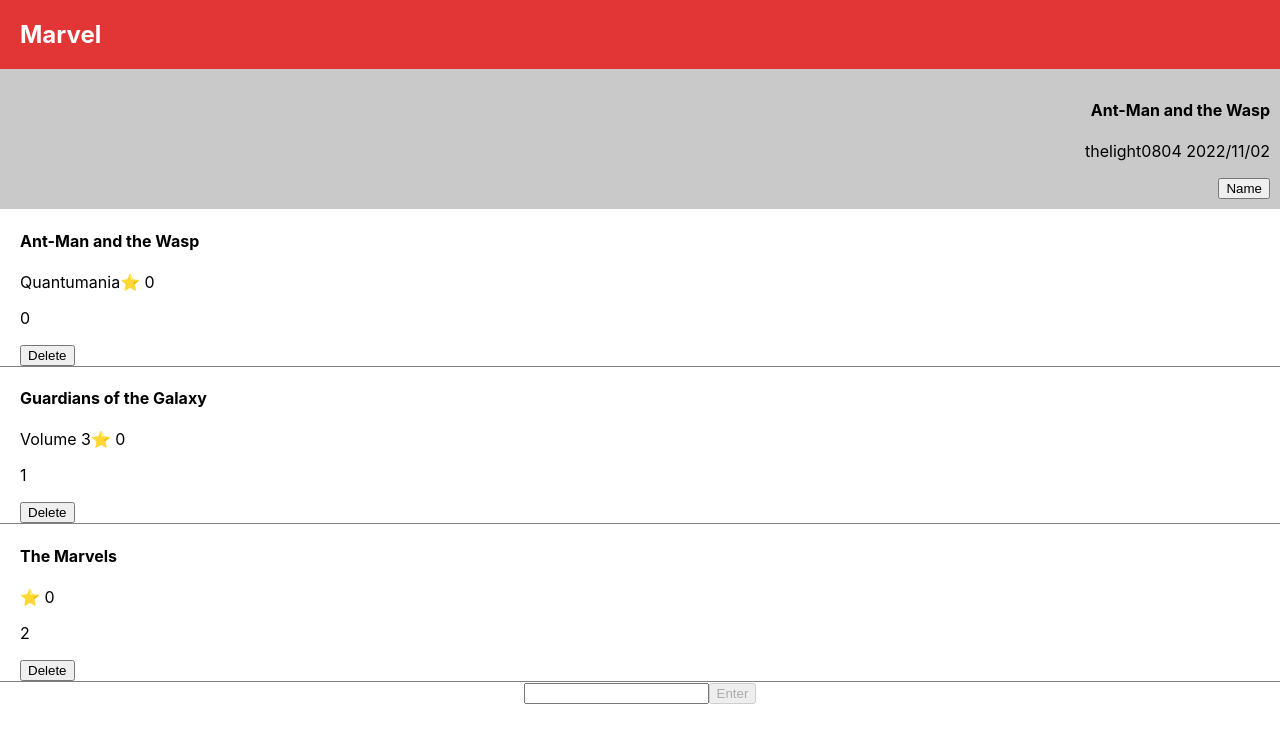
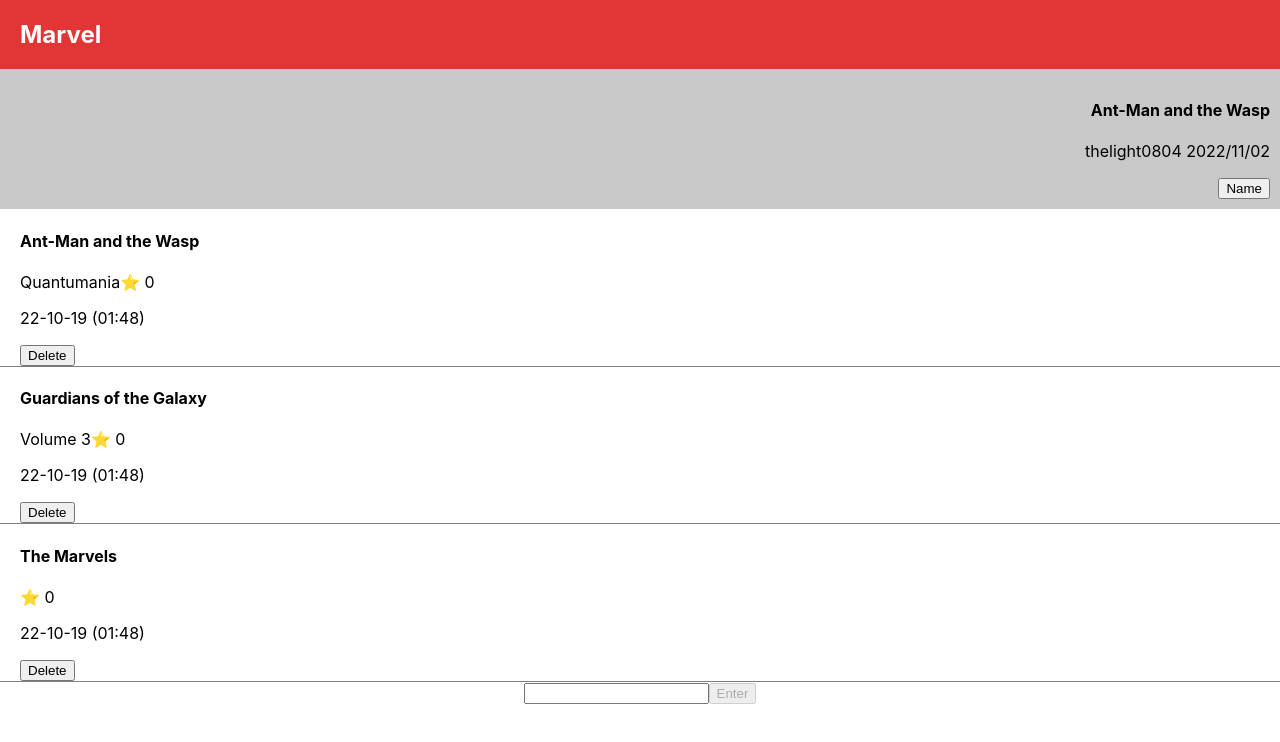
Before and after one commit to thelight0804/React-Study, a React (Create React App) app in the folder React basic/: page / in a window 1280 px wide. Shown: the top 742 px of the page. Built offline with nearby package versions, Linux system fonts and the light colour scheme.

Commit message:
feat: Add time in post to React basic

```diff
--- a/React basic/src/App.js
+++ b/React basic/src/App.js
@@ -4,13 +4,20 @@
 import dayjs from "dayjs";
 
 function App() {
+  let setTime = () => {
+    let dj = dayjs();
+    return dj.format("YY-MM-DD (HH:mm)");
+  };
+
   let [nextMovie, setNextMovie] = useState(['Ant-Man and the Wasp', 'Guardians of the Galaxy', 'The Marvels']);
   let [movieSub, setMovieSub] = useState(['Quantumania', 'Volume 3', ' ']);
   let [movieIndex, setMovieIndex] = useState(0);
   let [star, setStar] = useState([0, 0, 0]);
-  let [date, setDate] = useState(['0', '1', '2']);
+  let [date, setDate] = useState([setTime(), setTime(), setTime()]);
   let [modal, setModal] = useState(false);
   let [exp, setExp] = useState('');
+
+
 
   return (
     <div className="App">
@@ -34,10 +41,7 @@
                 copy[i] += 1;
                 setStar(copy)} }>⭐</span> {star[i]} </p>
 
-              <p>{
-                // let copy = [...date];
-                date[i]
-              }</p>
+              <p> {date[i]} </p>
 
               <button onClick={()=>{
                 //Delete Movie title
@@ -54,6 +58,11 @@
                 copy = [...star];
                 copy.splice(i, 1);
                 setStar(copy);
+
+                //Delete Date
+                copy = [...date];
+                copy.splice(i, 1);
+                setDate(copy);
               }}>Delete</button>
           </div>
           )
@@ -76,9 +85,9 @@
         setStar(copy);
 
         //add date
-        let today = new Date();
-        let dd = String(today.getDate()).padStart(2, '0');
         copy = [...date];
+        copy.unshift(setTime());
+        setDate(copy);
 
       }}>Enter</button>
     </div> //"App" End
```
